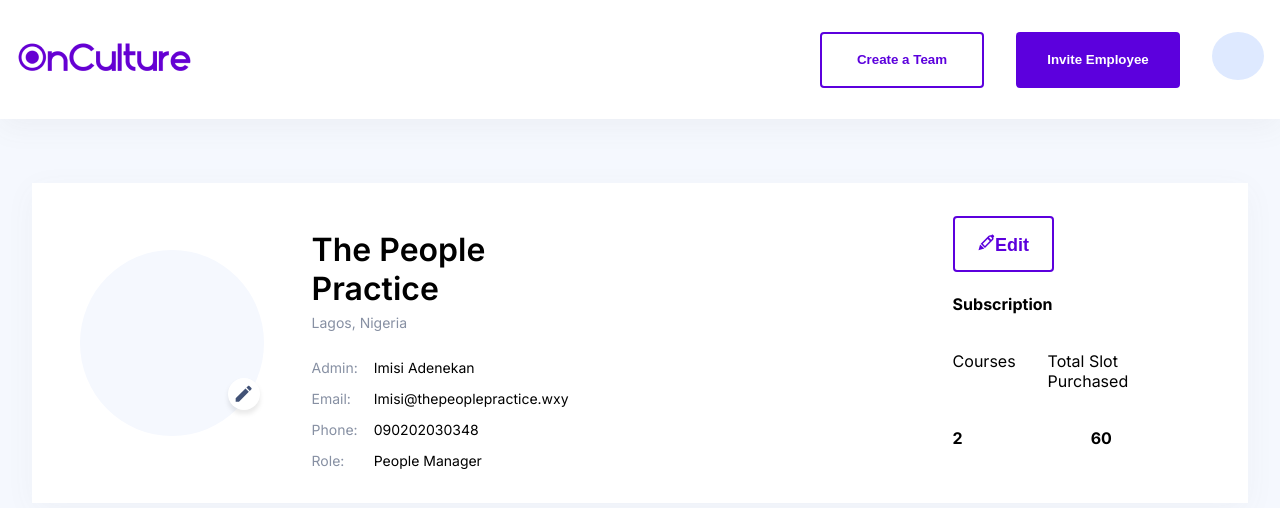
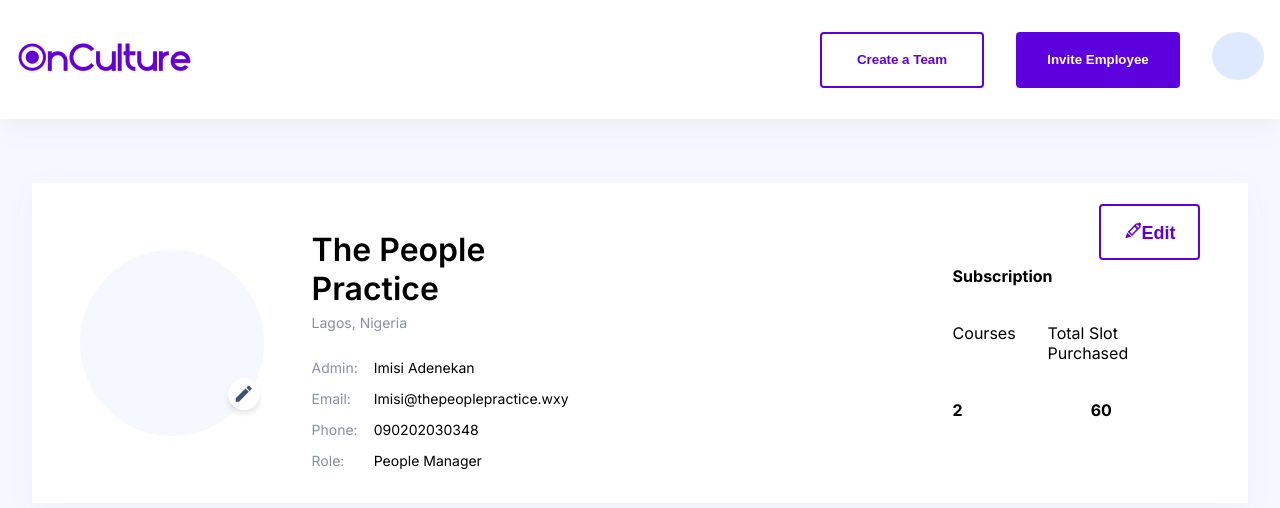
Before and after one commit to Kaydayo/edusystem, a React (Create React App) app: page /dashboard in a window 1280 px wide. Shown: the top 508 px of the page. Built offline with nearby package versions, Linux system fonts and the light colour scheme.

Commit message:
completed

```diff
--- a/src/layouts/Dashboard/Profile.tsx
+++ b/src/layouts/Dashboard/Profile.tsx
@@ -56,10 +56,7 @@
                       <h4>2</h4>
                       <h4>60</h4>
                   </div>
-
               </div>
-
-
           </div>
     </div>
   )
--- a/src/styles/Dashboard/Dashboard.module.css
+++ b/src/styles/Dashboard/Dashboard.module.css
@@ -151,6 +151,9 @@
     font-size: 18px;
     color: var(--primary-color);
     cursor: pointer;
+    float: right;
+    clear: left;
+    margin-top: -40px;
 }
 
 .slot{
```
